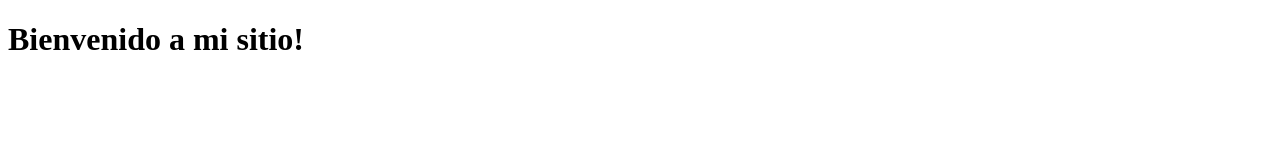
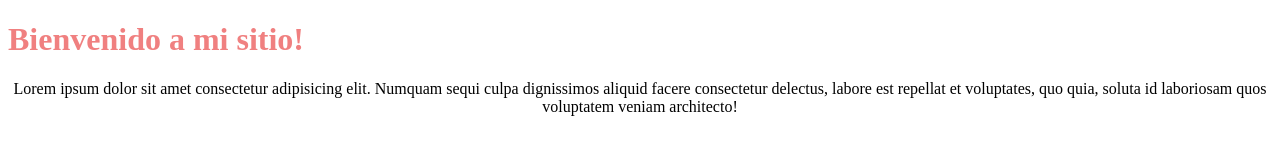
Before and after one commit to lspulido/lspulido.github.io, a plain HTML site: page index.html in a window 1280 px wide. Drawn offline with Linux system fonts and the light colour scheme.

Commit message:
update index

```diff
--- a/index.html
+++ b/index.html
@@ -5,8 +5,18 @@
     <meta http-equiv="X-UA-Compatible" content="IE=edge">
     <meta name="viewport" content="width=device-width, initial-scale=1.0">
     <title>Trabajo Integrador</title>
+    <style>
+        h1 {
+            color: lightcoral;
+        }
+
+        p {
+            text-align: center;
+        }
+    </style>
 </head>
 <body>
     <h1>Bienvenido a mi sitio!</h1>
+    <p>Lorem ipsum dolor sit amet consectetur adipisicing elit. Numquam sequi culpa dignissimos aliquid facere consectetur delectus, labore est repellat et voluptates, quo quia, soluta id laboriosam quos voluptatem veniam architecto!</p>
 </body>
 </html>
```
